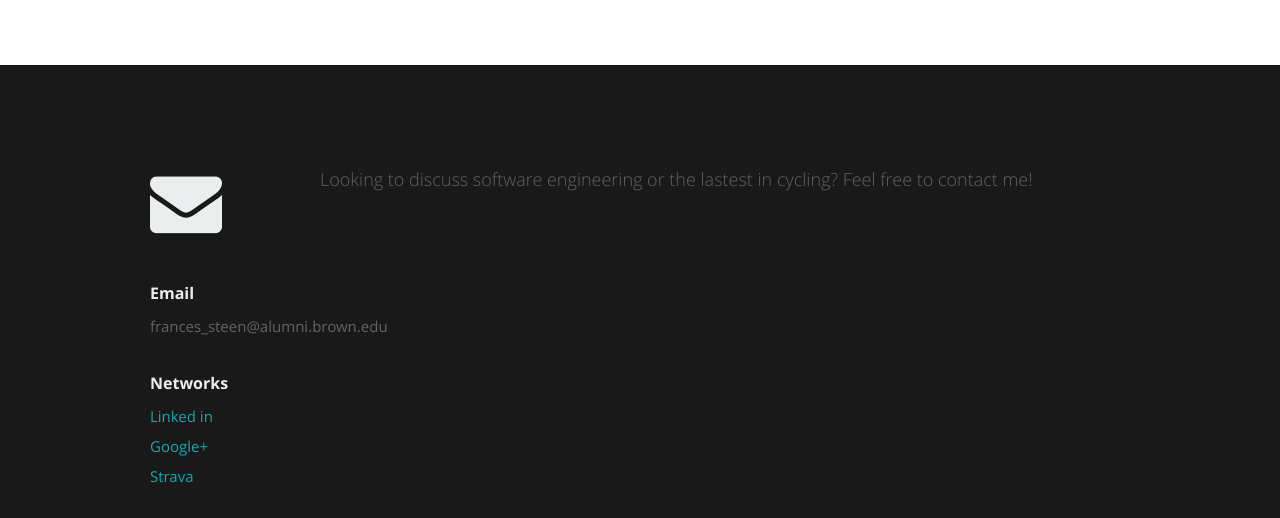
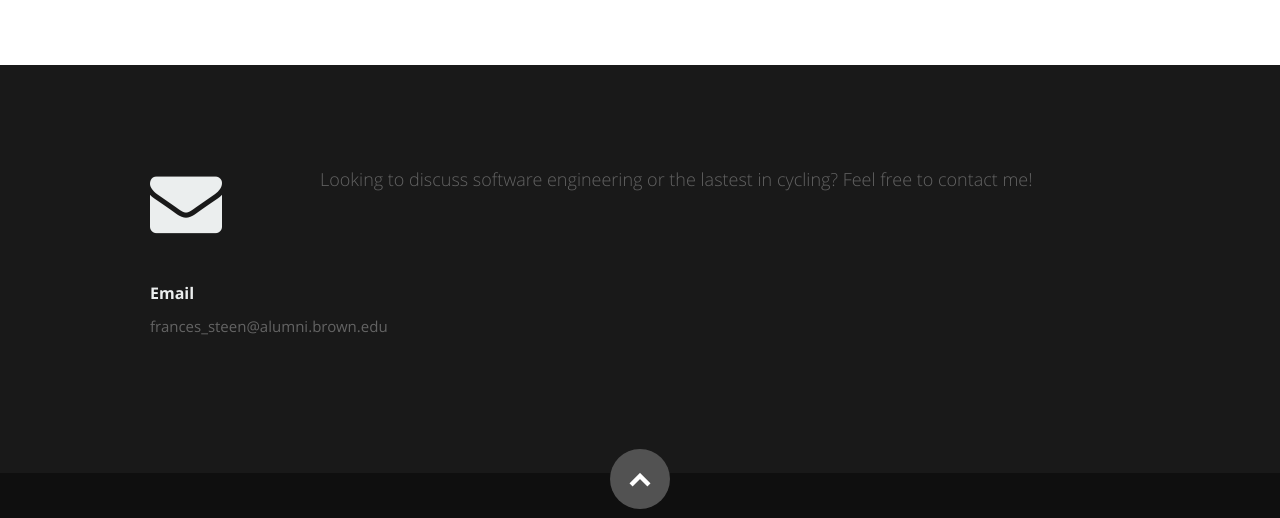
Before and after one commit to fsteen/fsteen.github.io, a plain HTML site: page index.html in a window 1280 px wide. Shown: the part 2681-3199 px from the top of the page. Drawn offline with nearby package versions, Linux system fonts and the light colour scheme.

Commit message:
deleted networks

```diff
--- a/index.html
+++ b/index.html
@@ -299,19 +299,19 @@
                      Providence, RI 02912<br><br> -->
                      <span>frances_steen@alumni.brown.edu</span>
                   </p>
-                  <h4> Networks </h4>
+               <!--    <h4> Networks </h4>
                </div>
                <div class="banner-text">
 
             <ul class="social">
-               <li><a href="https://www.linkedin.com/pub/frances-steen/82/144/b45">Linked in <!-- <i class="fa fa-linkedin"> --></i></a></li>
-               <!-- <li><a href="https://www.facebook.com/frances.steen.5">Facebook <i class="fa fa-facebook"></i></a></li> -->
-               <li><a href="https://plus.google.com/u/1/105745022741528892494">Google+ <!-- <i class="fa fa-google-plus"> --></i></a></li>
-               <li><a href="https://www.strava.com/athletes/1890802">Strava <!-- <i class="fa fa-server"> --></i></i></a></li>
+               <li><a href="https://www.linkedin.com/pub/frances-steen/82/144/b45">Linked in <i class="fa fa-linkedin"></i></a></li>
+               <li><a href="https://www.facebook.com/frances.steen.5">Facebook <i class="fa fa-facebook"></i></a></li>
+               <li><a href="https://plus.google.com/u/1/105745022741528892494">Google+ <i class="fa fa-google-plus"></i></a></li>
+               <li><a href="https://www.strava.com/athletes/1890802">Strava <i class="fa fa-server"></i></i></a></li>
 
-               <!-- <li><a href="https://twitter.com/SoniaPhene">Twitter <i class="fa fa-twitter"></i></a></li> -->
+               <li><a href="https://twitter.com/SoniaPhene">Twitter <i class="fa fa-twitter"></i></a></li>
             </ul>
-         </div>
+         </div> -->
 
 
             </aside>
```
